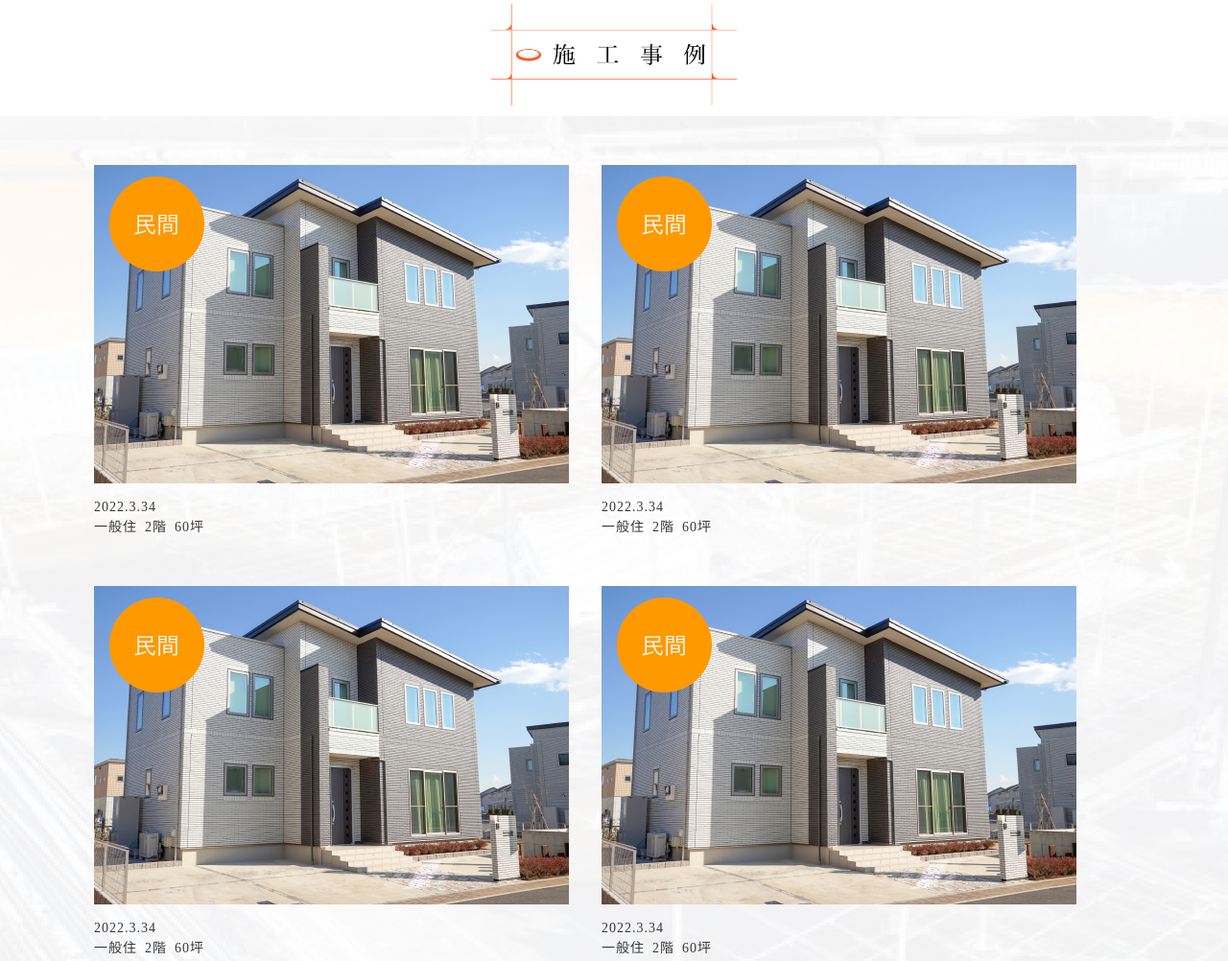
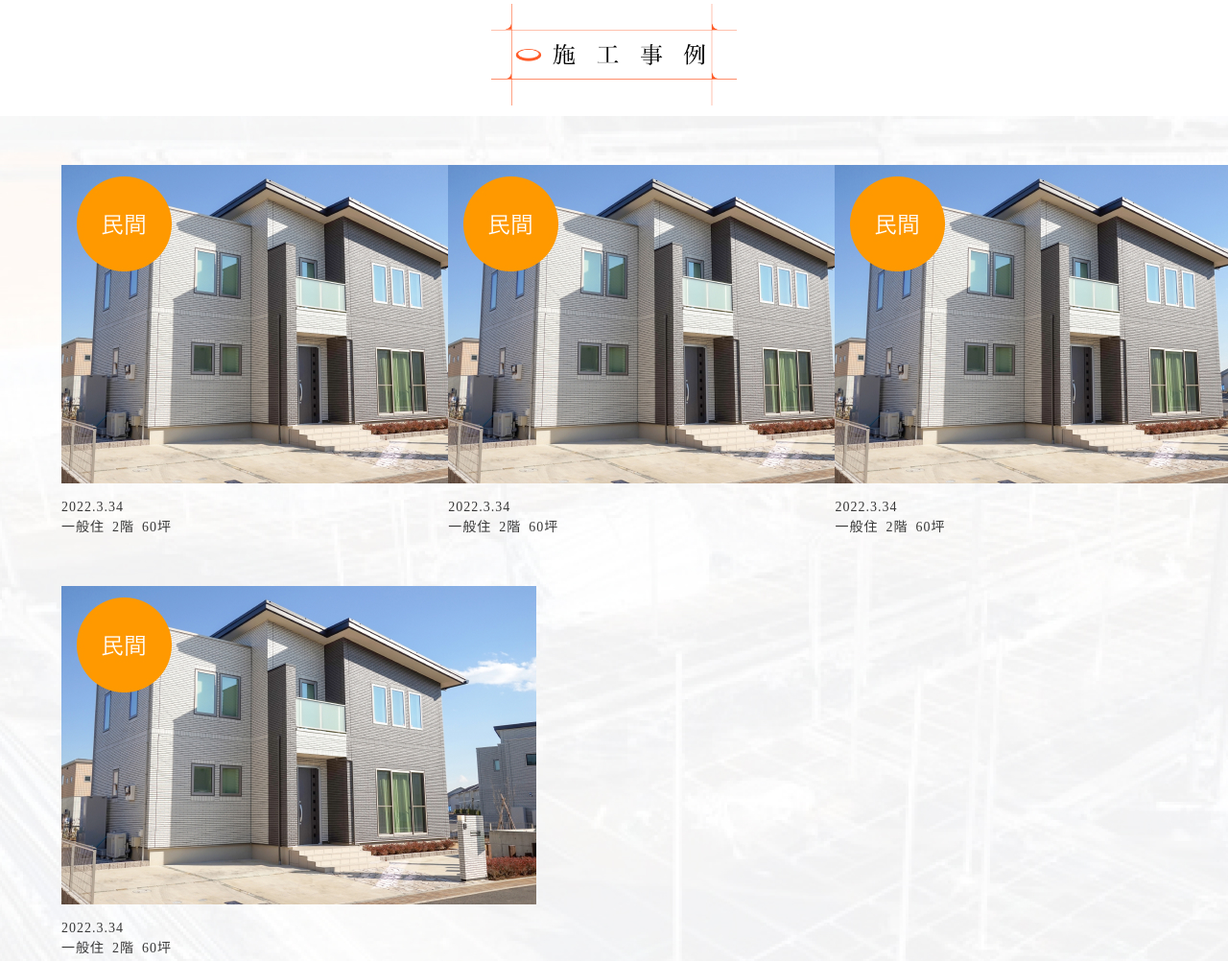
Before and after one commit to taigafujita/hp1, a plain HTML site: page index.html in a window 1280 px wide. Shown: the part 1940-2942 px from the top of the page at 96% size. Drawn offline with Linux system fonts and the light colour scheme.

Commit message:
css変更

```diff
--- a/css/index.css
+++ b/css/index.css
@@ -95,16 +95,15 @@ li{
   width: 90%;
   margin: 0 auto;
   display: flex;
-  justify-content:left;
+  justify-content:space-between;
   flex-wrap: wrap;
 }
 .works-img{
   background-image: url(../img/sekou-back.jpg);
 }
 .works-main{
-  width: auto;
+  width: 30%;
   padding-top: 3em;
-  padding-left: 2em;
 }
 .works-main img{
   height: auto;
```
